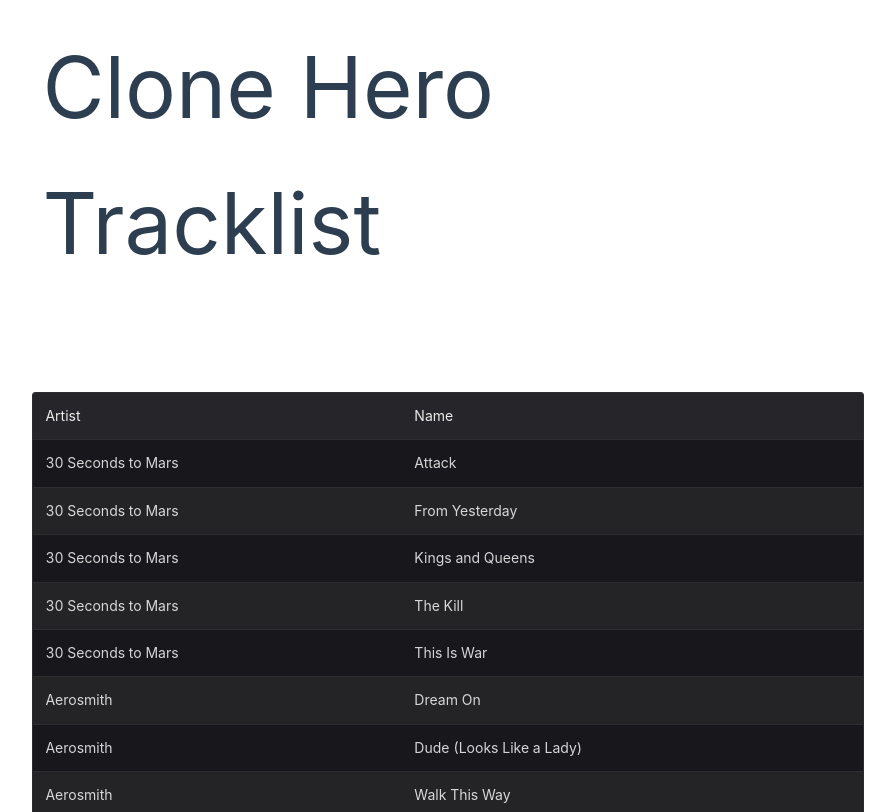
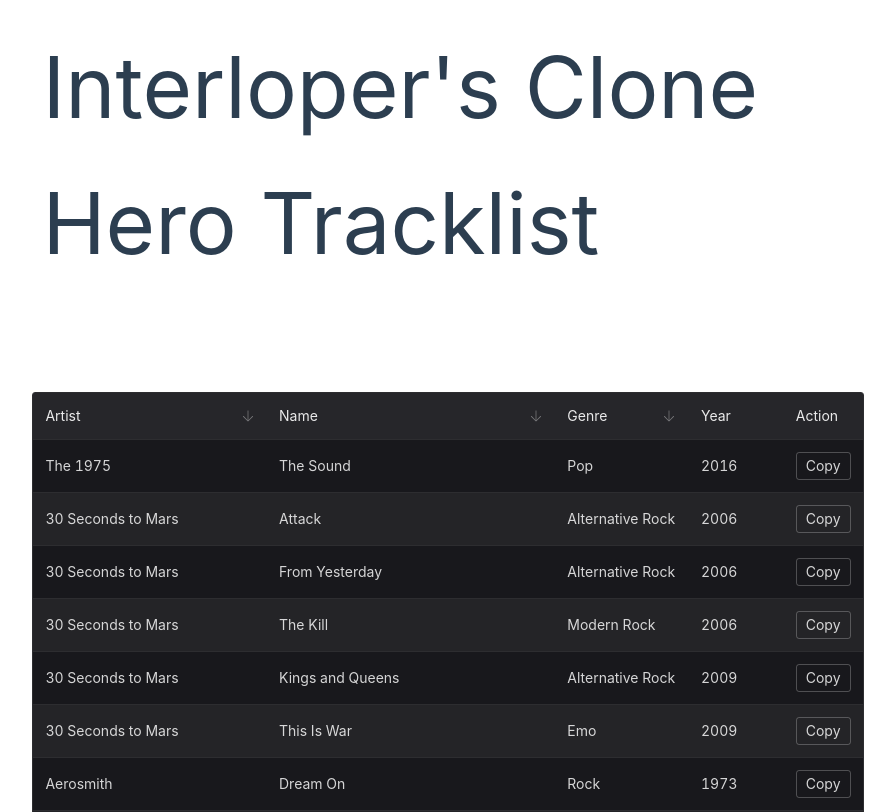
Before and after one commit to nrobertus/clone-hero-tracklist, a Vue app: page / in a window 1280 px wide. Shown: the top 812 px of the page, without its empty margins (192-1087 px from the left). Built offline with nearby package versions, Linux system fonts and the light colour scheme.

Commit message:
QOL update

```diff
--- a/package.json
+++ b/package.json
@@ -15,6 +15,7 @@
     "format": "prettier --write src/"
   },
   "dependencies": {
+    "@vicons/ionicons5": "^0.12.0",
     "naive-ui": "^2.34.4",
     "vue": "^3.3.4"
   },
--- a/src/App.vue
+++ b/src/App.vue
@@ -1,6 +1,6 @@
 <script setup lang="ts">
 import Search from "./components/Search.vue";
-  import { darkTheme, NConfigProvider } from 'naive-ui'
+import { darkTheme, NConfigProvider } from 'naive-ui'
 
 </script>
 
@@ -8,7 +8,7 @@
   <n-config-provider :theme="darkTheme">
 
   <main class="main">
-      <h1 class="title">Clone Hero Tracklist</h1>
+      <h1 class="title">Interloper's Clone Hero Tracklist</h1>
       <Search />
   </main>
   </n-config-provider>
--- a/src/components/Search.vue
+++ b/src/components/Search.vue
@@ -3,34 +3,20 @@
 import Table from "./Table.vue";
 import { defineComponent, reactive, ref, watch } from "vue";
 import { NInput } from "naive-ui";
-
-function sortMultiple(data: { Name: string; Artist: string }[]) {
-   var articles = ['a', 'an', 'the'],
-        re = new RegExp('^(?:(' + articles.join('|') + ') )(.*)$'), // e.g. /^(?:(foo|bar) )(.*)$/
-        replacor = function ($0, $1, $2) {
-            return $2 + ', ' + $1;
-        };
-  return data.sort((a, b) => {
-    if (a.Artist === b.Artist) {
-      return a.Name.replace(re, replacor).localeCompare(b.Name.replace(re, replacor));
-    } else {
-      return a.Artist.replace(re, replacor).localeCompare(b.Artist.replace(re, replacor));
-    }
-  });
-}
+import { artistSortFunction } from "../helpers";
 
 const inputValue = ref("");
-let tableData = reactive(sortMultiple(json));
+let tableData = reactive(json.sort(artistSortFunction));
 watch(inputValue, (e) => {
   const terms = e.split(" ").filter((n) => n);
-
   tableData = [];
   json.forEach((song) => {
-    let matches = 0;;
+    let matches = 0;
     terms.forEach((term) => {
       if (
         song.Artist.toLowerCase().includes(term.toLowerCase()) ||
-        song.Name.toLowerCase().includes(term.toLowerCase())
+        song.Name.toLowerCase().includes(term.toLowerCase()) ||
+        song.Genre.toLowerCase().includes(term.toLowerCase())
       ) {
         matches += 1;
       }
@@ -44,16 +30,24 @@
 </script>
 
 <template>
-  <n-input v-model:value="inputValue" placeholder="Search by artist or song name" class="searchInput" round clearable size="large" type="text"></n-input>
+  <n-input
+    v-model:value="inputValue"
+    placeholder="Search by artist, song name, or genre"
+    class="searchInput"
+    round
+    clearable
+    size="large"
+    type="text"
+  ></n-input>
   <Table :data="tableData" class="table-view" />
 </template>
 
 <style scoped>
-.searchInput{
-  padding:10px 0px;
+.searchInput {
+  padding: 10px 0px;
   margin: 15px 0px;
 }
-.table-view{
+.table-view {
   border-radius: 10px;
 }
 </style>
--- a/src/components/Table.vue
+++ b/src/components/Table.vue
@@ -1,5 +1,6 @@
 <template>
   <n-data-table
+    ref="tableRef"
     :columns="columns"
     :data="props.data"
     :pagination="pagination"
@@ -8,29 +9,48 @@
 </template>
 
 <script setup lang="ts">
-import { h, defineComponent } from "vue";
+import {h} from 'vue';
 import { NButton, NDataTable } from "naive-ui";
+import {artistSortFunction, nameSortFunction, genreSortFunction, songDataType} from "../helpers";
 
-type Song = {
-  no: number;
-  title: string;
-  length: string;
-};
-
-
-const data: Song[] = [
-  { no: 3, title: "Wonderwall", length: "4:18" },
-  { no: 4, title: "Don't Look Back in Anger", length: "4:48" },
-  { no: 12, title: "Champagne Supernova", length: "7:27" },
-];
+function copy(row: songDataType){
+  navigator.clipboard.writeText(row.Artist + " - " + row.Name);
+}
 
 const columns = [{
       title: "Artist",
       key: "Artist",
+      sorter: artistSortFunction
     },
     {
       title: "Name",
       key: "Name",
+      sorter: nameSortFunction
+    },
+    {
+      title: "Genre",
+      key: "Genre",
+      sorter: genreSortFunction
+    },
+    {
+      title: "Year",
+      key: "Year",
+    },
+    {
+      title: 'Action',
+      key: 'actions',
+      render (row) {
+        return h(
+          NButton,
+          {
+            strong: true,
+            tertiary: false,
+            size: 'small',
+            onClick: () => copy(row)
+          },
+          { default: () => 'Copy' }
+        )
+      }
     }]
 const pagination = false as const;
 const props = defineProps(['data'])
--- /dev/null
+++ b/src/helpers.ts
@@ -0,0 +1,39 @@
+export type songDataType = {
+  Name: string;
+  Artist: string;
+  Genre: string;
+};
+
+function deArticle(input: string) {
+  return input.toLowerCase().replace("a ", "").replace("an ", "").replace("the ", "");
+}
+
+export function artistSortFunction(a: songDataType, b: songDataType) {
+  if (a.Artist === b.Artist) {
+    return deArticle(a.Name).localeCompare(deArticle(b.Name));
+  } else {
+    return deArticle(a.Artist).localeCompare(deArticle(b.Artist));
+  }
+}
+
+export function nameSortFunction(a: songDataType, b: songDataType) {
+  if (a.Name === b.Name) {
+    return deArticle(a.Artist).localeCompare(deArticle(b.Artist));
+  } else {
+    return deArticle(a.Name).localeCompare(deArticle(b.Name));
+  }
+}
+
+export function genreSortFunction(a: songDataType, b: songDataType) {
+
+  if (a.Genre === b.Genre) {
+    if(a.Artist === b.Artist){
+      return deArticle(a.Name).localeCompare(deArticle(b.Name));
+    }else {
+      return deArticle(a.Artist).localeCompare(deArticle(b.Artist));
+    }
+  }
+  else {
+    return a.Genre.toLowerCase().localeCompare(b.Genre.toLowerCase());
+  }
+}
```
Also changed, not shown: 6 other files (tests, documents, lock files or other folders).
